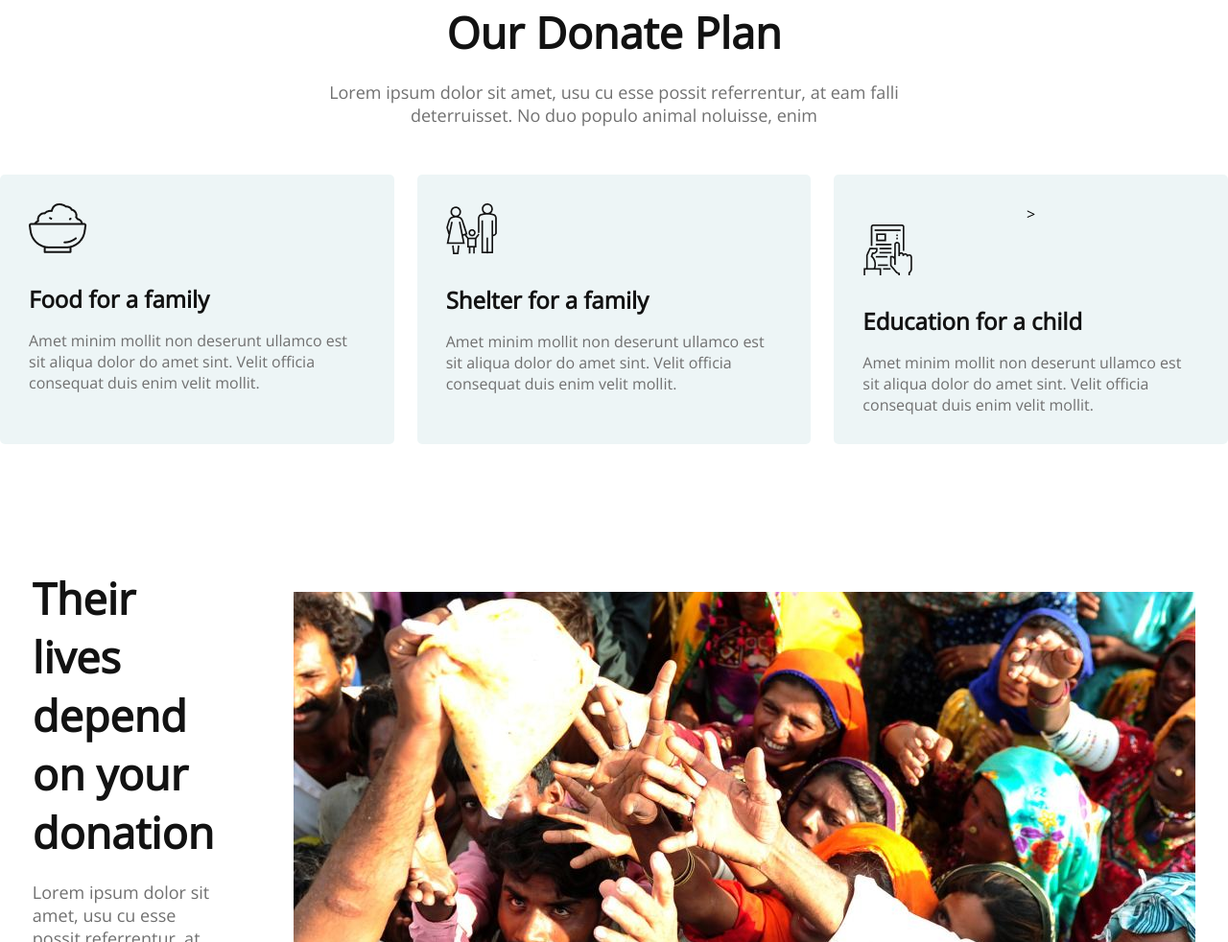
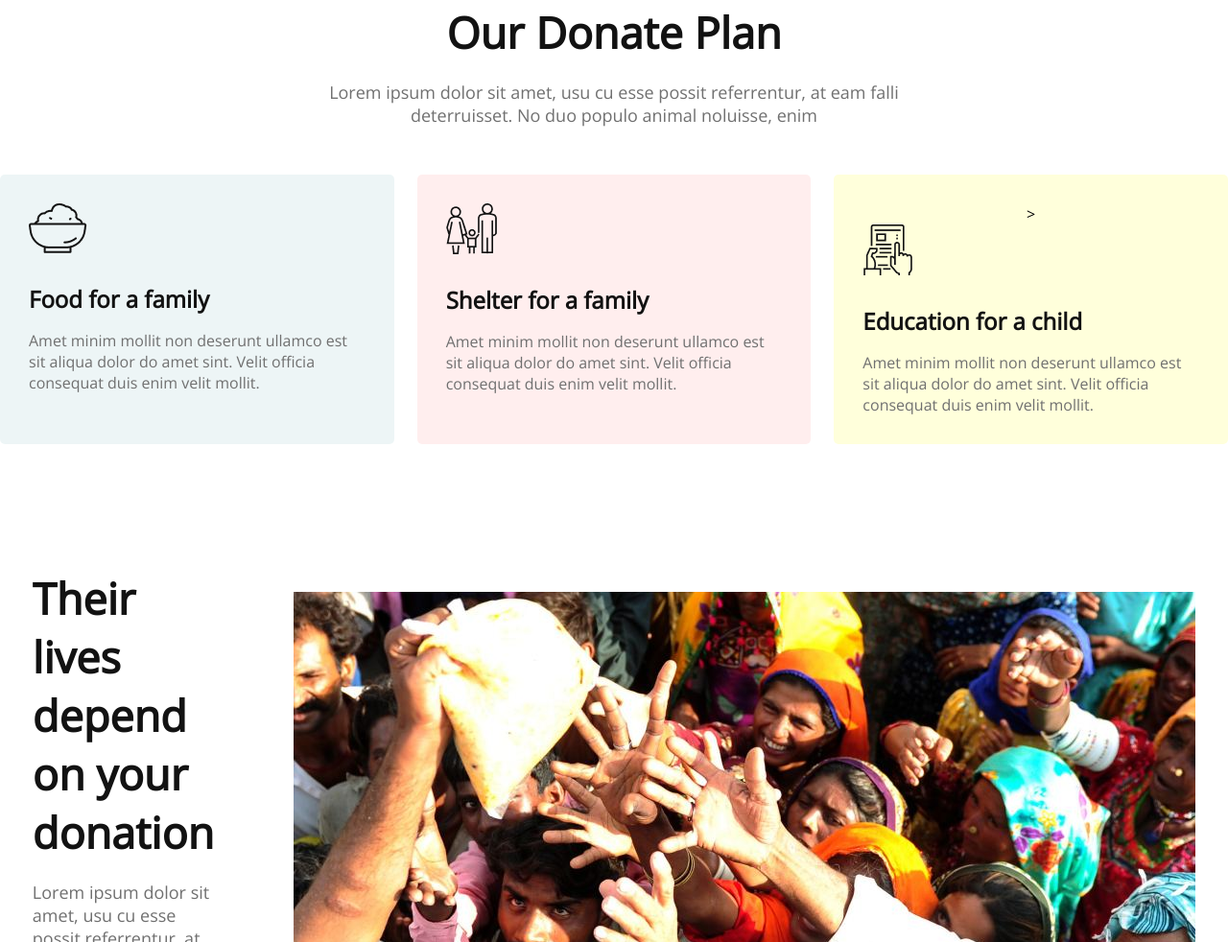
Before and after one commit to chondo43/Donate, a plain HTML site: page index.html in a window 1280 px wide. Shown: the part 1421-2403 px from the top of the page at 96% size. Drawn offline with nearby package versions, Linux system fonts and the light colour scheme.

Commit message:
add color in project

```diff
--- a/index.html
+++ b/index.html
@@ -56,17 +56,17 @@
             <p class="title-description">Lorem ipsum dolor sit amet, usu cu esse possit referrentur, at eam falli<br>deterruisset. No duo populo animal noluisse, enim</br></p>
         </section>
         <div class="Container-projects">
-                <div class="project-container">
+                <div class="project-container-1">
                     <img src="icons/food.png" class="image-icon" alt="">
                     <p class="project-title">Food for a family</p>
                     <p class="project-description">Amet minim mollit non deserunt ullamco est sit aliqua dolor do amet sint. Velit officia consequat duis enim velit mollit.</p>
                 </div>
-                <div class="project-container">
+                <div class="project-container-2">
                     <img src="icons/shelter.png" class="image-icon" alt="">
                     <p class="project-title">Shelter for a family</p>
                     <p class="project-description">Amet minim mollit non deserunt ullamco est sit aliqua dolor do amet sint. Velit officia consequat duis enim velit mollit.</p>
                 </div>
-                <div class="project-container">>
+                <div class="project-container-3">>
                     <img src="icons/Frame-1.png" class="image-icon" alt="">
                     <p class="project-title">Education for a child</p>
                     <p class="project-description">Amet minim mollit non deserunt ullamco est sit aliqua dolor do amet sint. Velit officia consequat duis enim velit mollit.</p>
--- a/styles/donate.css
+++ b/styles/donate.css
@@ -142,13 +142,27 @@
     justify-content: center;
 }
 
-.project-container {
+.project-container-1 {
     max-width: 360px;
     max-height: 352px;
     background-color: rgba(79, 157, 166, 0.1);
     border-radius: 5px;
     padding: 30px;
 
+}
+.project-container-2{
+    max-width: 360px;
+    max-height: 352px;
+    background-color: rgba(255, 89, 89, 0.1);
+    border-radius: 5px;
+    padding: 30px;
+}
+.project-container-3{
+    max-width: 360px;
+    max-height: 352px;
+    background-color: rgba(255, 255, 204, 0.701);
+    border-radius: 5px;
+    padding: 30px;
 }
 
 .project-title {
```
